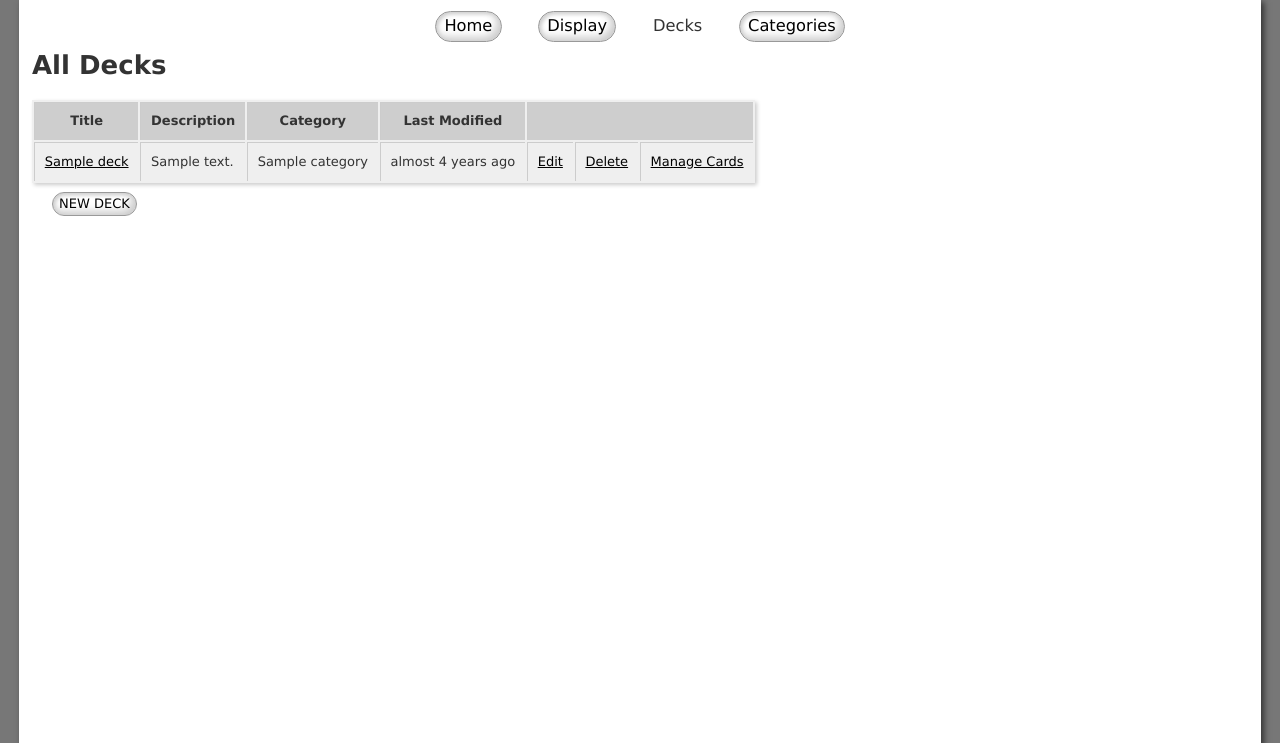
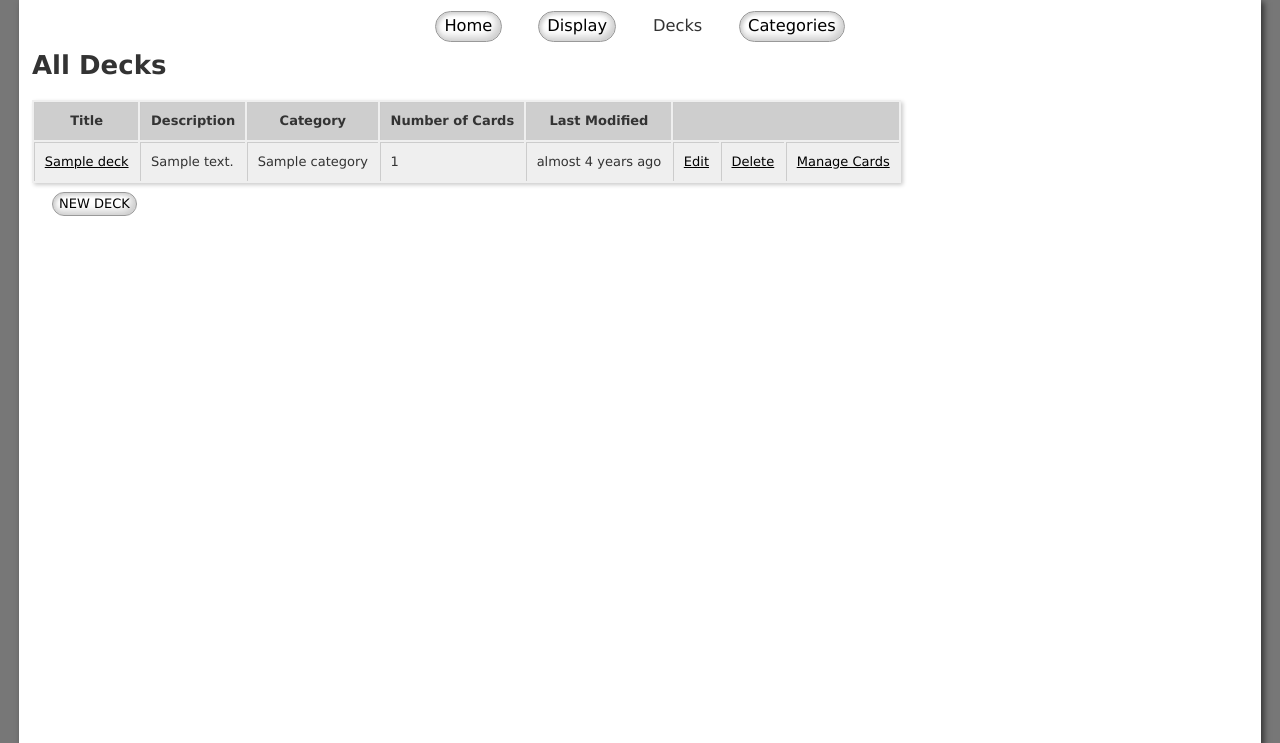
Before and after one commit to CVTCTeamAwesome/agile_sp_2016_TeamAwesome, a Rails app: page /decks in a window 1280 px wide. Shown: the part 14-757 px from the top of the page. Run offline with Rails 7, Linux system fonts and the light colour scheme; tables that the repository leaves empty hold one stand-in row (Sample ...); style sheets or scripts are compiled from the project's sources; some libraries are stand-ins or nearby versions.

Commit message:
Add card counts to Decks index page

```diff
--- a/app/views/decks/index.html.erb
+++ b/app/views/decks/index.html.erb
@@ -10,6 +10,7 @@
         <th>Title</th>
         <th>Description</th>
         <th>Category</th>
+        <th>Number of Cards</th>
         <th>Last Modified</th>
         <th colspan="4"></th>
       </tr>
@@ -21,6 +22,7 @@
           <td><%= link_to deck.title, deck %></td>
           <td><%= deck.description %></td>
           <td><%= deck.category.name rescue "No category assigned"%></td>
+          <td><%= deck.cards.size %></td>
           <td><%= time_ago_in_words(deck.last_modified) %> ago</td>
           <td><%= link_to 'Edit', edit_deck_path(deck) %></td>
           <td><%= link_to 'Delete', deck, method: :delete, data: { confirm: 'Are you sure you want to delete the deck ' + deck.title + '?' } %></td>
```
